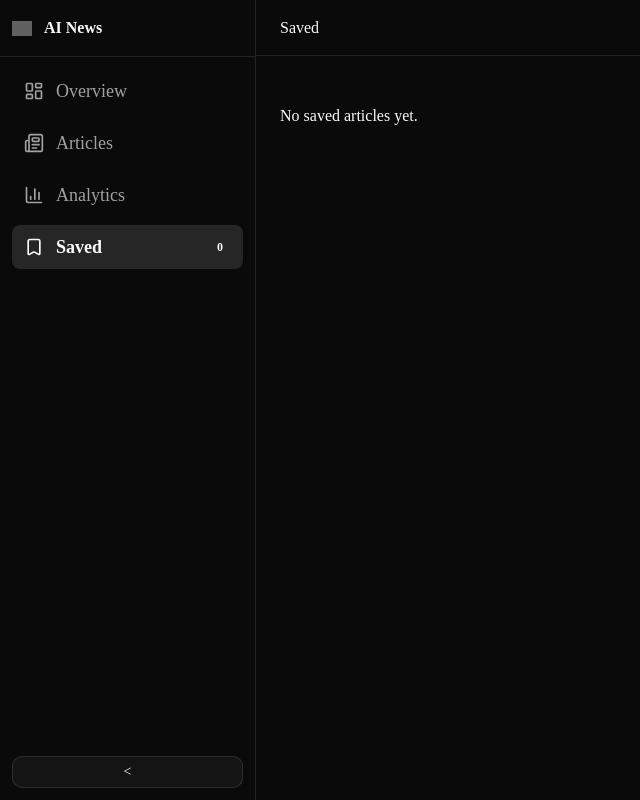
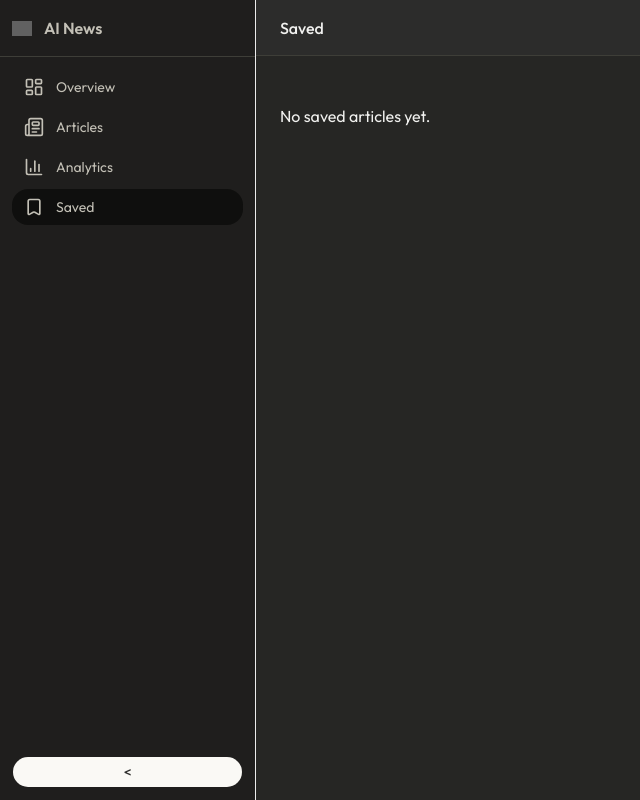
Before and after one commit to Neel37389/ai-news-intelligence-dashboard, a Next.js app: page /dashboard/saved in a window 1280 px wide. Shown: the whole page, without its empty margins (0-640 px from the left). Built offline with nearby package versions, Linux system fonts and the light colour scheme; grey boxes are pictures that could not be loaded.

Commit message:
Changed the theme of the whole app to be muted dark brown theme and very minimal layout

```diff
--- a/src/app/dashboard/layout.js
+++ b/src/app/dashboard/layout.js
@@ -1,7 +1,6 @@
 "use client";
 
-import { useState } from "react";
-import { useEffect } from "react";
+import { useState, useEffect } from "react";
 import Image from "next/image";
 import React from "react";
 import Link from "next/link";
@@ -17,9 +16,7 @@
 
   useEffect(() => {
     const stored = localStorage.getItem("savedArticles");
-    if (stored) {
-      setSavedIds(JSON.parse(stored));
-    }
+    if (stored) setSavedIds(JSON.parse(stored));
   }, []);
 
   useEffect(() => {
@@ -43,8 +40,9 @@
       <aside
         className={`${
           collapsed ? "w-20" : "w-64"
-        } transition-all duration-300 border-r border-border flex flex-col`}
+        } bg-sidebar text-sidebar-foreground transition-all duration-300 border-r border-sidebar-border flex flex-col`}
       >
+        {/* Logo */}
         <div className="h-14 flex items-center gap-3 px-3 font-semibold">
           <Image
             src="/icon.png"
@@ -58,7 +56,8 @@
 
         <Separator />
 
-        <nav className="flex flex-col gap-2 p-3">
+        {/* Navigation */}
+        <nav className="flex flex-col gap-1 p-3">
           {navItems.map((item) => {
             const Icon = item.icon;
             const isActive = pathname === item.href;
@@ -66,15 +65,21 @@
             return (
               <Link key={item.href} href={item.href}>
                 <button
-                  variant={isActive ? "secondary" : "ghost"}
-                  className={`w-full flex items-center gap-3 justify-start text-lg px-3 py-2 rounded-md transition-colors ${isActive ? "bg-muted text-foreground font-semibold" : "hover:bg-muted/80 text-muted-foreground"}`}
+                  className={`w-full flex items-center gap-3 justify-start text-sm px-3 py-2 rounded-lg transition-colors
+                  ${
+                    isActive
+                      ? "bg-sidebar-accent text-sidebar-accent-foreground"
+                      : "hover:bg-sidebar-accent text-sidebar-foreground"
+                  }`}
                 >
                   <Icon className="h-5 w-5" />
+
                   {!collapsed && (
                     <>
                       {item.name}
-                      {item.name === "Saved" && (
-                        <span className="ml-auto text-xs bg-muted px-2 py-0.5 rounded">
+
+                      {item.name === "Saved" && savedIds.length > 0 && (
+                        <span className="ml-auto text-xs bg-primary text-primary-foreground px-2 py-0.5 rounded-md">
                           {savedIds.length}
                         </span>
                       )}
@@ -86,10 +91,11 @@
           })}
         </nav>
 
+        {/* Collapse button */}
         <div className="mt-auto p-3">
           <Button
-            variant="outline"
-            className="w-full"
+            variant="secondary"
+            className="w-full transition hover:bg-accent"
             onClick={() => setCollapsed((prev) => !prev)}
           >
             {collapsed ? ">" : "<"}
@@ -99,7 +105,7 @@
 
       {/* Main */}
       <div className="flex-1 flex flex-col">
-        <header className="h-14 border-b border-border flex items-center px-6 font-medium">
+        <header className="h-14 border-b border-border bg-card flex items-center px-6 font-medium">
           {currentName?.name}
         </header>
 
--- a/src/app/globals.css
+++ b/src/app/globals.css
@@ -4,14 +4,123 @@
 
 @custom-variant dark (&:is(.dark *));
 
+:root {
+  --background: oklch(0.9818 0.0054 95.0986);
+  --foreground: oklch(0.3438 0.0269 95.7226);
+  --card: oklch(0.9665 0.0067 97.3521);
+  --card-foreground: oklch(0.1908 0.002 106.5859);
+  --popover: oklch(1 0 0);
+  --popover-foreground: oklch(0.2671 0.0196 98.939);
+  --primary: oklch(0.6171 0.1375 39.0427);
+  --primary-foreground: oklch(1 0 0);
+  --secondary: oklch(0.9245 0.0138 92.9892);
+  --secondary-foreground: oklch(0.4334 0.0177 98.6048);
+  --muted: oklch(0.9341 0.0153 90.239);
+  --muted-foreground: oklch(0.5341 0.0078 97.4503);
+  --accent: oklch(0.9245 0.0138 92.9892);
+  --accent-foreground: oklch(0.2671 0.0196 98.939);
+  --destructive: oklch(0.1908 0.002 106.5859);
+  --destructive-foreground: oklch(1 0 0);
+  --border: oklch(0.8847 0.0069 97.3627);
+  --input: oklch(0.7621 0.0156 98.3528);
+  --ring: oklch(0.6171 0.1375 39.0427);
+  --chart-1: oklch(0.5583 0.1276 42.9956);
+  --chart-2: oklch(0.6898 0.1581 290.4107);
+  --chart-3: oklch(0.8816 0.0276 93.128);
+  --chart-4: oklch(0.8822 0.0403 298.1792);
+  --chart-5: oklch(0.5608 0.1348 42.0584);
+  --sidebar: oklch(0.9663 0.008 98.8792);
+  --sidebar-foreground: oklch(0.359 0.0051 106.6524);
+  --sidebar-primary: oklch(0.6171 0.1375 39.0427);
+  --sidebar-primary-foreground: oklch(0.9881 0 0);
+  --sidebar-accent: oklch(0.9245 0.0138 92.9892);
+  --sidebar-accent-foreground: oklch(0.325 0 0);
+  --sidebar-border: oklch(0.9401 0 0);
+  --sidebar-ring: oklch(0.7731 0 0);
+  --font-sans: Outfit, sans-serif;
+  --font-serif: ui-serif, Georgia, Cambria, "Times New Roman", Times, serif;
+  --font-mono: Geist Mono, ui-monospace, monospace;
+  --radius: 1rem;
+  --shadow-x: 0;
+  --shadow-y: 1px;
+  --shadow-blur: 3px;
+  --shadow-spread: 0px;
+  --shadow-opacity: 0.1;
+  --shadow-color: oklch(0 0 0);
+  --shadow-2xs: 0 1px 3px 0px hsl(0 0% 0% / 0.05);
+  --shadow-xs: 0 1px 3px 0px hsl(0 0% 0% / 0.05);
+  --shadow-sm:
+    0 1px 3px 0px hsl(0 0% 0% / 0.1), 0 1px 2px -1px hsl(0 0% 0% / 0.1);
+  --shadow: 0 1px 3px 0px hsl(0 0% 0% / 0.1), 0 1px 2px -1px hsl(0 0% 0% / 0.1);
+  --shadow-md:
+    0 1px 3px 0px hsl(0 0% 0% / 0.1), 0 2px 4px -1px hsl(0 0% 0% / 0.1);
+  --shadow-lg:
+    0 1px 3px 0px hsl(0 0% 0% / 0.1), 0 4px 6px -1px hsl(0 0% 0% / 0.1);
+  --shadow-xl:
+    0 1px 3px 0px hsl(0 0% 0% / 0.1), 0 8px 10px -1px hsl(0 0% 0% / 0.1);
+  --shadow-2xl: 0 1px 3px 0px hsl(0 0% 0% / 0.25);
+  --tracking-normal: 0em;
+  --spacing: 0.25rem;
+}
+
+.dark {
+  --background: oklch(0.2679 0.0036 106.6427);
+  --foreground: oklch(0.9576 0.0027 106.4494);
+  --card: oklch(0.2928 0.0018 106.5092);
+  --card-foreground: oklch(0.9818 0.0054 95.0986);
+  --popover: oklch(0.3085 0.0035 106.6039);
+  --popover-foreground: oklch(0.9211 0.004 106.4781);
+  --primary: oklch(0.6724 0.1308 38.7559);
+  --primary-foreground: oklch(0.1908 0.002 106.5859);
+  --secondary: oklch(0.9818 0.0054 95.0986);
+  --secondary-foreground: oklch(0.3085 0.0035 106.6039);
+  --muted: oklch(0.2213 0.0038 106.707);
+  --muted-foreground: oklch(0.7713 0.0169 99.0657);
+  --accent: oklch(0.213 0.0078 95.4245);
+  --accent-foreground: oklch(0.9663 0.008 98.8792);
+  --destructive: oklch(0.6368 0.2078 25.3313);
+  --destructive-foreground: oklch(1 0 0);
+  --border: oklch(0.3618 0.0101 106.8928);
+  --input: oklch(0.4336 0.0113 100.2195);
+  --ring: oklch(0.6724 0.1308 38.7559);
+  --chart-1: oklch(0.5583 0.1276 42.9956);
+  --chart-2: oklch(0.6898 0.1581 290.4107);
+  --chart-3: oklch(0.213 0.0078 95.4245);
+  --chart-4: oklch(0.3074 0.0516 289.323);
+  --chart-5: oklch(0.5608 0.1348 42.0584);
+  --sidebar: oklch(0.2357 0.0024 67.7077);
+  --sidebar-foreground: oklch(0.8074 0.0142 93.0137);
+  --sidebar-primary: oklch(0.325 0 0);
+  --sidebar-primary-foreground: oklch(0.9881 0 0);
+  --sidebar-accent: oklch(0.168 0.002 106.6177);
+  --sidebar-accent-foreground: oklch(0.8074 0.0142 93.0137);
+  --sidebar-border: oklch(0.9401 0 0);
+  --sidebar-ring: oklch(0.7731 0 0);
+  --font-sans: Outfit, sans-serif;
+  --font-serif: ui-serif, Georgia, Cambria, "Times New Roman", Times, serif;
+  --font-mono: Geist Mono, ui-monospace, monospace;
+  --radius: 1rem;
+  --shadow-x: 0;
+  --shadow-y: 1px;
+  --shadow-blur: 3px;
+  --shadow-spread: 0px;
+  --shadow-opacity: 0.1;
+  --shadow-color: oklch(0 0 0);
+  --shadow-2xs: 0 1px 3px 0px hsl(0 0% 0% / 0.05);
+  --shadow-xs: 0 1px 3px 0px hsl(0 0% 0% / 0.05);
+  --shadow-sm:
+    0 1px 3px 0px hsl(0 0% 0% / 0.1), 0 1px 2px -1px hsl(0 0% 0% / 0.1);
+  --shadow: 0 1px 3px 0px hsl(0 0% 0% / 0.1), 0 1px 2px -1px hsl(0 0% 0% / 0.1);
+  --shadow-md:
+    0 1px 3px 0px hsl(0 0% 0% / 0.1), 0 2px 4px -1px hsl(0 0% 0% / 0.1);
+  --shadow-lg:
+    0 1px 3px 0px hsl(0 0% 0% / 0.1), 0 4px 6px -1px hsl(0 0% 0% / 0.1);
+  --shadow-xl:
+    0 1px 3px 0px hsl(0 0% 0% / 0.1), 0 8px 10px -1px hsl(0 0% 0% / 0.1);
+  --shadow-2xl: 0 1px 3px 0px hsl(0 0% 0% / 0.25);
+}
+
 @theme inline {
-    --radius-sm: calc(var(--radius) - 4px);
-    --radius-md: calc(var(--radius) - 2px);
-    --radius-lg: var(--radius);
-    --radius-xl: calc(var(--radius) + 4px);
-    --radius-2xl: calc(var(--radius) + 8px);
-    --radius-3xl: calc(var(--radius) + 12px);
-    --radius-4xl: calc(var(--radius) + 16px);
   --color-background: var(--background);
   --color-foreground: var(--foreground);
   --color-card: var(--card);
@@ -27,6 +136,7 @@
   --color-accent: var(--accent);
   --color-accent-foreground: var(--accent-foreground);
   --color-destructive: var(--destructive);
+  --color-destructive-foreground: var(--destructive-foreground);
   --color-border: var(--border);
   --color-input: var(--input);
   --color-ring: var(--ring);
@@ -43,76 +153,24 @@
   --color-sidebar-accent-foreground: var(--sidebar-accent-foreground);
   --color-sidebar-border: var(--sidebar-border);
   --color-sidebar-ring: var(--sidebar-ring);
+
   --font-sans: var(--font-sans);
-}
+  --font-mono: var(--font-mono);
+  --font-serif: var(--font-serif);
 
-:root {
-    --radius: 0.625rem;
-    --card: oklch(1 0 0);
-    --card-foreground: oklch(0.145 0 0);
-    --popover: oklch(1 0 0);
-    --popover-foreground: oklch(0.145 0 0);
-    --primary: oklch(0.205 0 0);
-    --primary-foreground: oklch(0.985 0 0);
-    --secondary: oklch(0.97 0 0);
-    --secondary-foreground: oklch(0.205 0 0);
-    --muted: oklch(0.97 0 0);
-    --muted-foreground: oklch(0.556 0 0);
-    --accent: oklch(0.97 0 0);
-    --accent-foreground: oklch(0.205 0 0);
-    --destructive: oklch(0.58 0.22 27);
-    --border: oklch(0.922 0 0);
-    --input: oklch(0.922 0 0);
-    --ring: oklch(0.708 0 0);
-    --chart-1: oklch(0.809 0.105 251.813);
-    --chart-2: oklch(0.623 0.214 259.815);
-    --chart-3: oklch(0.546 0.245 262.881);
-    --chart-4: oklch(0.488 0.243 264.376);
-    --chart-5: oklch(0.424 0.199 265.638);
-    --sidebar: oklch(0.985 0 0);
-    --sidebar-foreground: oklch(0.145 0 0);
-    --sidebar-primary: oklch(0.205 0 0);
-    --sidebar-primary-foreground: oklch(0.985 0 0);
-    --sidebar-accent: oklch(0.97 0 0);
-    --sidebar-accent-foreground: oklch(0.205 0 0);
-    --sidebar-border: oklch(0.922 0 0);
-    --sidebar-ring: oklch(0.708 0 0);
-    --background: oklch(1 0 0);
-    --foreground: oklch(0.145 0 0);
-}
+  --radius-sm: calc(var(--radius) - 4px);
+  --radius-md: calc(var(--radius) - 2px);
+  --radius-lg: var(--radius);
+  --radius-xl: calc(var(--radius) + 4px);
 
-.dark {
-    --background: oklch(0.145 0 0);
-    --foreground: oklch(0.985 0 0);
-    --card: oklch(0.205 0 0);
-    --card-foreground: oklch(0.985 0 0);
-    --popover: oklch(0.205 0 0);
-    --popover-foreground: oklch(0.985 0 0);
-    --primary: oklch(0.87 0.00 0);
-    --primary-foreground: oklch(0.205 0 0);
-    --secondary: oklch(0.269 0 0);
-    --secondary-foreground: oklch(0.985 0 0);
-    --muted: oklch(0.269 0 0);
-    --muted-foreground: oklch(0.708 0 0);
-    --accent: oklch(0.371 0 0);
-    --accent-foreground: oklch(0.985 0 0);
-    --destructive: oklch(0.704 0.191 22.216);
-    --border: oklch(1 0 0 / 10%);
-    --input: oklch(1 0 0 / 15%);
-    --ring: oklch(0.556 0 0);
-    --chart-1: oklch(0.809 0.105 251.813);
-    --chart-2: oklch(0.623 0.214 259.815);
-    --chart-3: oklch(0.546 0.245 262.881);
-    --chart-4: oklch(0.488 0.243 264.376);
-    --chart-5: oklch(0.424 0.199 265.638);
-    --sidebar: oklch(0.205 0 0);
-    --sidebar-foreground: oklch(0.985 0 0);
-    --sidebar-primary: oklch(0.488 0.243 264.376);
-    --sidebar-primary-foreground: oklch(0.985 0 0);
-    --sidebar-accent: oklch(0.269 0 0);
-    --sidebar-accent-foreground: oklch(0.985 0 0);
-    --sidebar-border: oklch(1 0 0 / 10%);
-    --sidebar-ring: oklch(0.556 0 0);
+  --shadow-2xs: var(--shadow-2xs);
+  --shadow-xs: var(--shadow-xs);
+  --shadow-sm: var(--shadow-sm);
+  --shadow: var(--shadow);
+  --shadow-md: var(--shadow-md);
+  --shadow-lg: var(--shadow-lg);
+  --shadow-xl: var(--shadow-xl);
+  --shadow-2xl: var(--shadow-2xl);
 }
 
 @layer base {
@@ -122,7 +180,4 @@
   body {
     @apply bg-background text-foreground;
   }
-  html {
-    @apply font-sans;
 }
-}
--- a/src/app/layout.js
+++ b/src/app/layout.js
@@ -1,15 +1,10 @@
-import { Geist, Geist_Mono } from "next/font/google";
+import { Outfit } from "next/font/google";
 import { ThemeProvider } from "@/components/theme-provider";
 import "./globals.css";
 
-const geistSans = Geist({
-  variable: "--font-geist-sans",
+const outfit = Outfit({
   subsets: ["latin"],
-});
-
-const geistMono = Geist_Mono({
-  variable: "--font-geist-mono",
-  subsets: ["latin"],
+  variable: "--font-sans",
 });
 
 export const metadata = {
@@ -20,7 +15,7 @@
 export default function RootLayout({ children }) {
   return (
     <html lang="en" suppressHydrationWarning>
-      <body className="bg-background text-foreground">
+      <body className={`${outfit.variable} bg-background text-foreground`}>
         <ThemeProvider>{children}</ThemeProvider>
       </body>
     </html>
```
Also changed, not shown: src/components/ArticleItem.jsx (+19 -7 lines), src/components/ArticlesClient.jsx (+19 -15 lines). Lines whose indentation alone changed are shown as unchanged.
